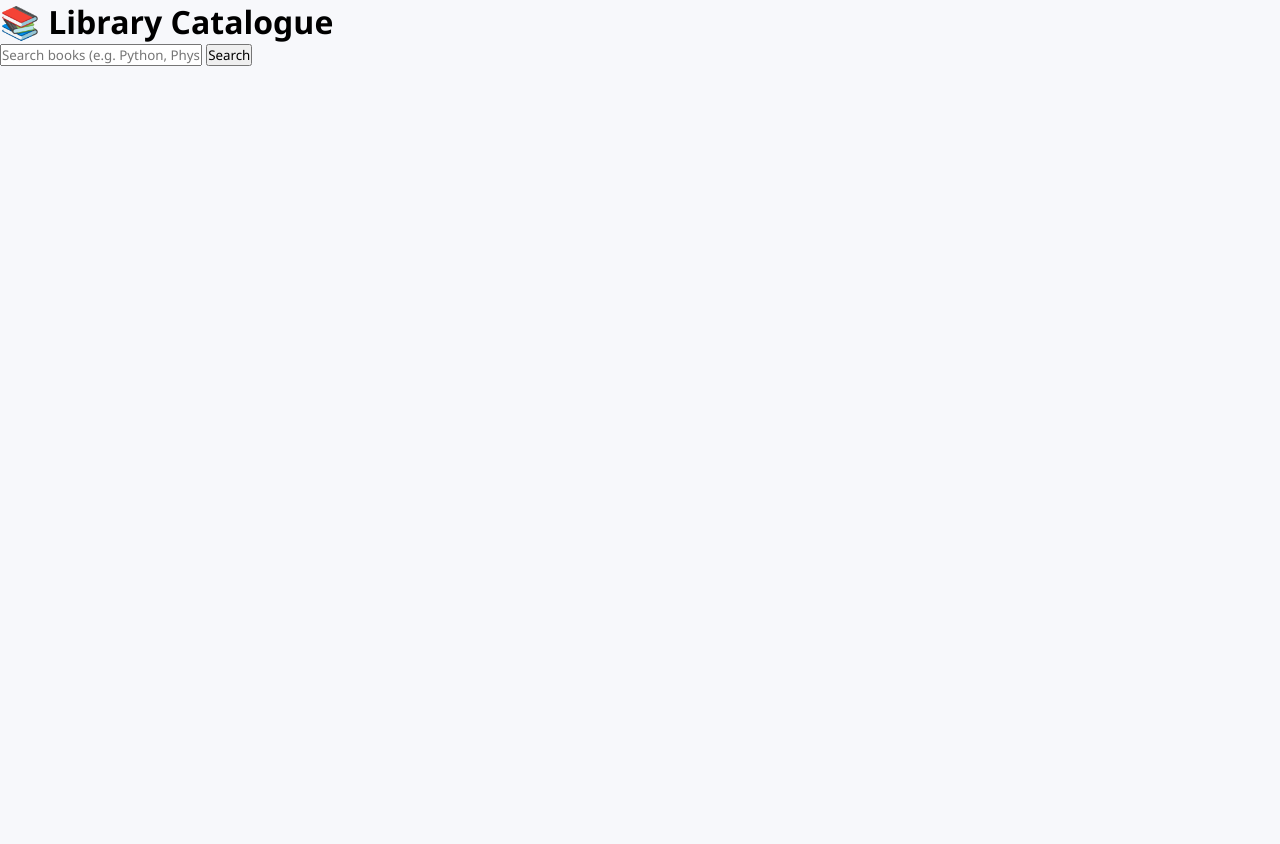
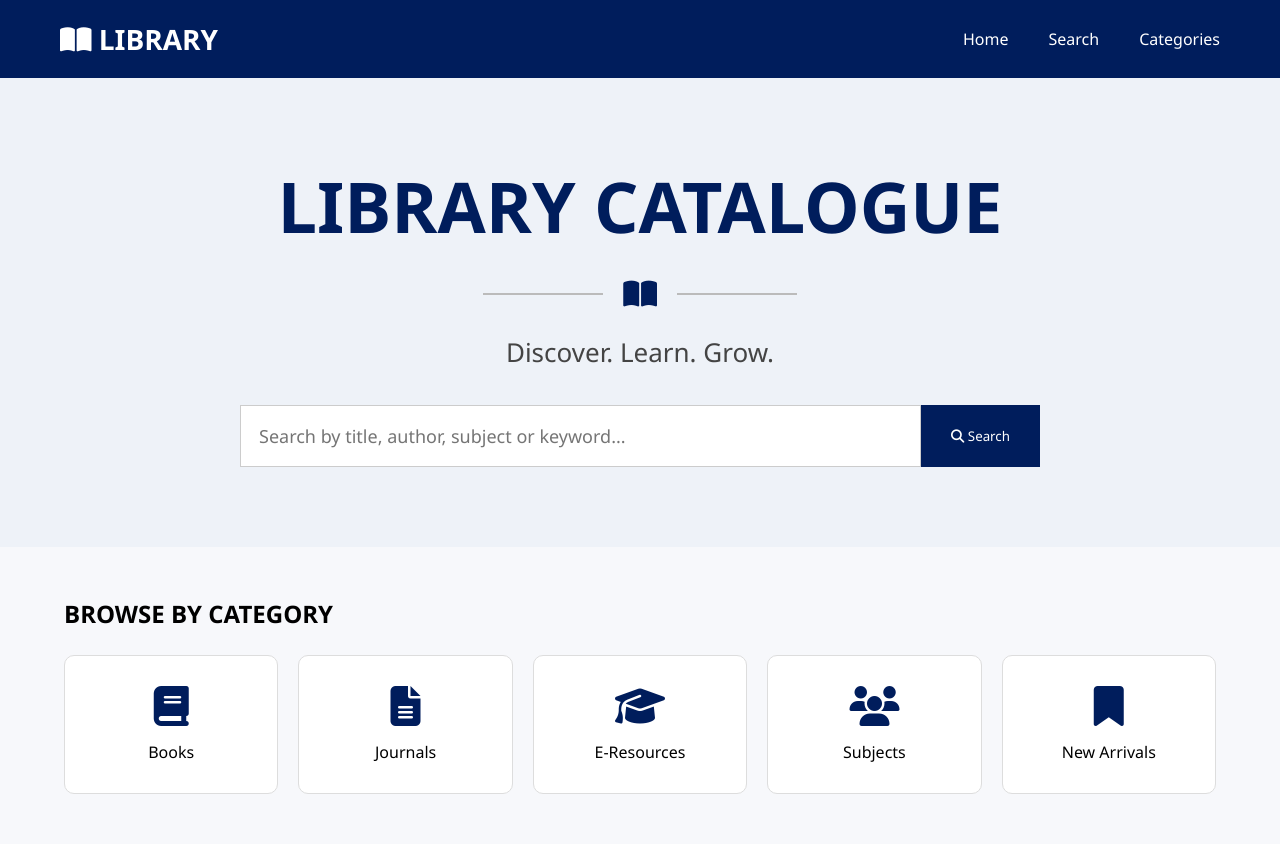
Before and after one commit to realdhayo1/library-system, a Flask app: page / in a window 1280 px wide. Before the commit the page ends 66 px from the top, so only its background shows below. Run offline with Flask 3, Linux system fonts and the light colour scheme.

Commit message:
Refactor index.html for improved structure and styling

```diff
--- a/templates/index.html
+++ b/templates/index.html
@@ -1,21 +1,151 @@
 <!DOCTYPE html>
-<html>
+<html lang="en">
 <head>
+
+    <meta charset="UTF-8">
+
     <title>Library Catalogue</title>
-    <link rel="stylesheet" href="static/style.css">
+
+    <link rel="stylesheet"
+          href="{{ url_for('static', filename='style.css') }}">
+
+    <link rel="stylesheet"
+          href="https://cdnjs.cloudflare.com/ajax/libs/font-awesome/6.5.1/css/all.min.css">
+
 </head>
+
 <body>
 
-<div class="container">
+<nav class="navbar">
 
-    <h1>📚 Library Catalogue</h1>
+    <div class="logo">
+        <i class="fas fa-book-open"></i>
+        LIBRARY
+    </div>
 
-    <form action="/search" method="GET">
-        <input type="text" name="q" placeholder="Search books (e.g. Python, Physics)" required>
-        <button type="submit">Search</button>
+    <ul>
+        <li><a href="#">Home</a></li>
+        <li><a href="#">Search</a></li>
+        <li><a href="#">Categories</a></li>
+    </ul>
+
+</nav>
+
+<section class="hero">
+
+    <h1>LIBRARY CATALOGUE</h1>
+
+    <div class="divider">
+        <span></span>
+        <i class="fas fa-book-open"></i>
+        <span></span>
+    </div>
+
+    <p>Discover. Learn. Grow.</p>
+
+    <form action="/search" method="GET" class="search-box">
+
+        <input
+            type="text"
+            name="q"
+            placeholder="Search by title, author, subject or keyword..."
+            required
+        >
+
+        <button type="submit">
+            <i class="fas fa-search"></i>
+            Search
+        </button>
+
     </form>
 
-</div>
+</section>
+
+<section class="section">
+
+    <h2>BROWSE BY CATEGORY</h2>
+
+    <div class="categories">
+
+        <div class="category">
+            <i class="fas fa-book"></i>
+            <p>Books</p>
+        </div>
+
+        <div class="category">
+            <i class="fas fa-file-lines"></i>
+            <p>Journals</p>
+        </div>
+
+        <div class="category">
+            <i class="fas fa-graduation-cap"></i>
+            <p>E-Resources</p>
+        </div>
+
+        <div class="category">
+            <i class="fas fa-users"></i>
+            <p>Subjects</p>
+        </div>
+
+        <div class="category">
+            <i class="fas fa-bookmark"></i>
+            <p>New Arrivals</p>
+        </div>
+
+    </div>
+
+</section>
+
+{% if books %}
+
+<section class="section">
+
+    <h2>Search Results ({{ books|length }})</h2>
+
+    <div class="book-grid">
+
+        {% for book in books %}
+
+        <div class="book-card">
+
+            {% if book.cover %}
+                <img src="{{ book.cover }}" alt="{{ book.title }}">
+            {% else %}
+                <div class="no-cover">
+                    No Cover Available
+                </div>
+            {% endif %}
+
+            <div class="book-info">
+
+                <h3>{{ book.title }}</h3>
+
+                <p>
+                    <strong>Author:</strong>
+                    {{ book.author }}
+                </p>
+
+                <p>
+                    <strong>Year:</strong>
+                    {{ book.year }}
+                </p>
+
+                <p>
+                    <strong>ISBN:</strong>
+                    {{ book.isbn }}
+                </p>
+
+            </div>
+
+        </div>
+
+        {% endfor %}
+
+    </div>
+
+</section>
+
+{% endif %}
 
 </body>
 </html>
```
